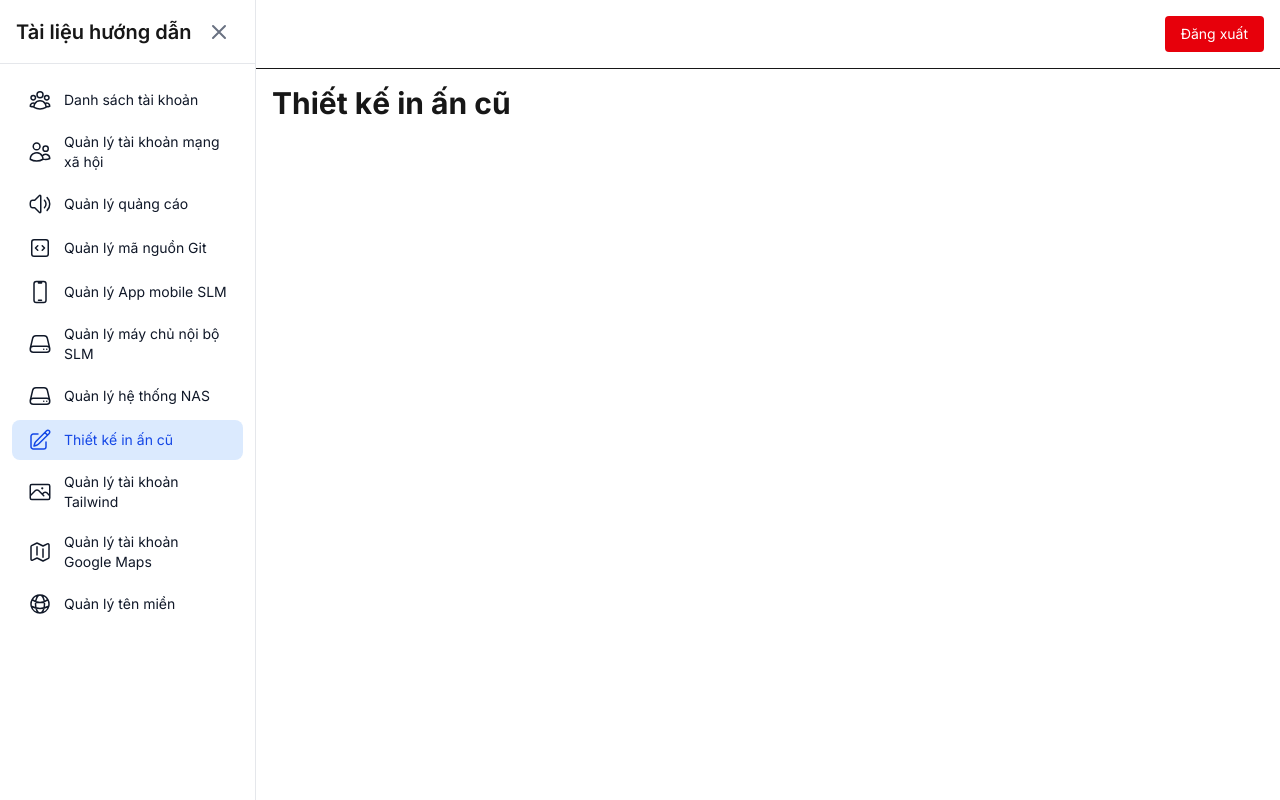
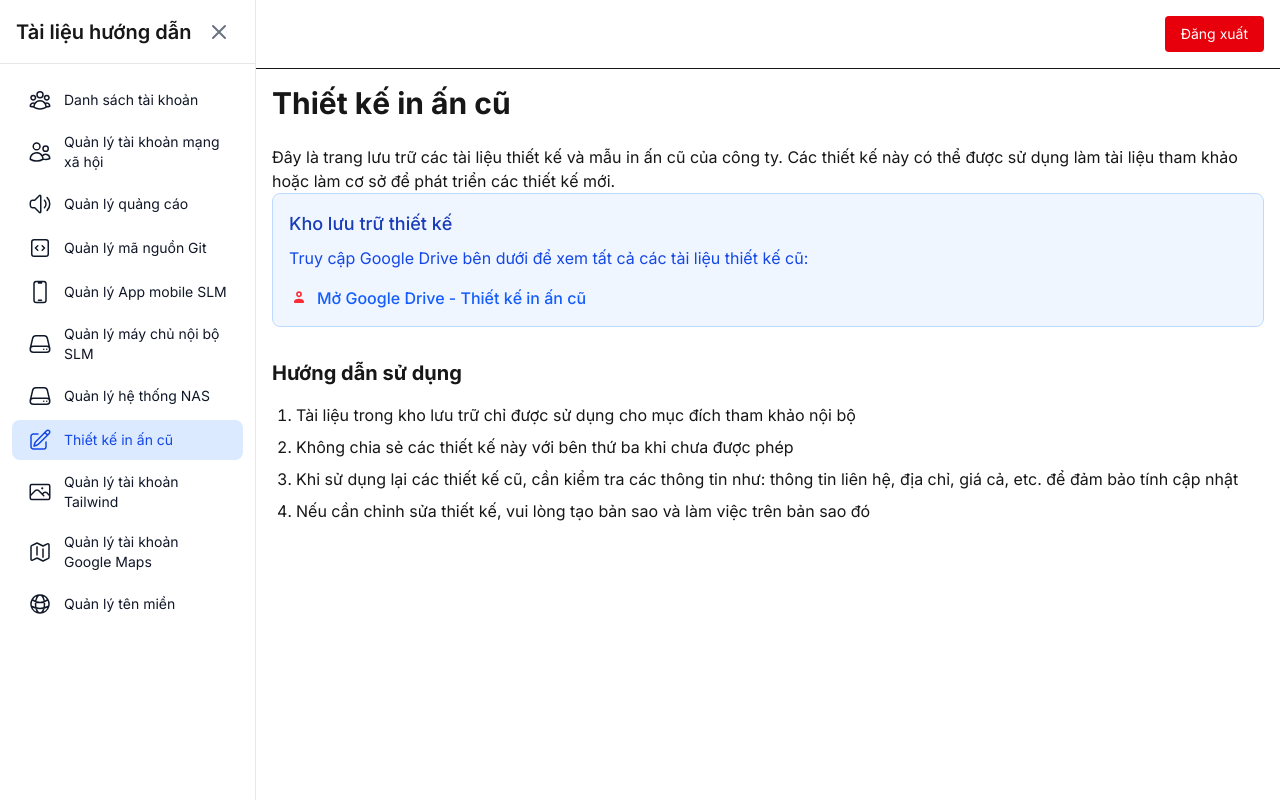
Before and after one commit to slmcompany/document, a Next.js app: page /thiet-ke-in-an-cu in a window 1280 px wide. Built offline with nearby package versions, Linux system fonts and the light colour scheme; sample sign-in values are in the browser's storage.

Commit message:
Bổ sung đường dẫn Google Drive vào trang thiết kế in ấn cũ

```diff
--- a/src/app/thiet-ke-in-an-cu/page.tsx
+++ b/src/app/thiet-ke-in-an-cu/page.tsx
@@ -2,6 +2,40 @@
   return (
     <div className="space-y-6">
       <h1 className="text-3xl font-bold">Thiết kế in ấn cũ</h1>
+
+      <div className="prose max-w-none dark:prose-invert">
+        <p>
+          Đây là trang lưu trữ các tài liệu thiết kế và mẫu in ấn cũ của công ty. Các thiết kế này có thể được sử dụng làm tài liệu tham khảo hoặc làm cơ sở để phát triển các thiết kế mới.
+        </p>
+
+        <div className="bg-blue-50 p-4 rounded-lg border border-blue-200 dark:bg-blue-900 dark:border-blue-800 mb-6">
+          <h2 className="text-lg font-medium text-blue-800 dark:text-blue-300 mb-2">Kho lưu trữ thiết kế</h2>
+          <p className="text-blue-700 dark:text-blue-300 mb-4">
+            Truy cập Google Drive bên dưới để xem tất cả các tài liệu thiết kế cũ:
+          </p>
+          <div className="flex items-center space-x-2">
+            <svg xmlns="http://www.w3.org/2000/svg" className="h-5 w-5 text-red-500" viewBox="0 0 24 24" fill="currentColor">
+              <path d="M12 12.75C13.63 12.75 15.07 13.14 16.24 13.65C17.32 14.13 18 15.21 18 16.38V17C18 17.55 17.55 18 17 18H7C6.45 18 6 17.55 6 17V16.39C6 15.21 6.68 14.13 7.76 13.66C8.93 13.14 10.37 12.75 12 12.75M12 4C13.93 4 15.5 5.57 15.5 7.5C15.5 9.43 13.93 11 12 11C10.07 11 8.5 9.43 8.5 7.5C8.5 5.57 10.07 4 12 4M12 6C11.17 6 10.5 6.67 10.5 7.5C10.5 8.33 11.17 9 12 9C12.83 9 13.5 8.33 13.5 7.5C13.5 6.67 12.83 6 12 6Z" />
+            </svg>
+            <a
+              href="https://drive.google.com/drive/folders/1wO2oV1kgsmXw6-aNi9DNHEhZ2xvhS3DY?usp=sharing"
+              target="_blank"
+              rel="noopener noreferrer"
+              className="text-blue-600 hover:underline font-medium dark:text-blue-400"
+            >
+              Mở Google Drive - Thiết kế in ấn cũ
+            </a>
+          </div>
+        </div>
+
+        <h2 className="text-xl font-bold mt-8 mb-4">Hướng dẫn sử dụng</h2>
+        <ol className="list-decimal pl-6 space-y-2">
+          <li>Tài liệu trong kho lưu trữ chỉ được sử dụng cho mục đích tham khảo nội bộ</li>
+          <li>Không chia sẻ các thiết kế này với bên thứ ba khi chưa được phép</li>
+          <li>Khi sử dụng lại các thiết kế cũ, cần kiểm tra các thông tin như: thông tin liên hệ, địa chỉ, giá cả, etc. để đảm bảo tính cập nhật</li>
+          <li>Nếu cần chỉnh sửa thiết kế, vui lòng tạo bản sao và làm việc trên bản sao đó</li>
+        </ol>
+      </div>
     </div>
   );
 }
```
